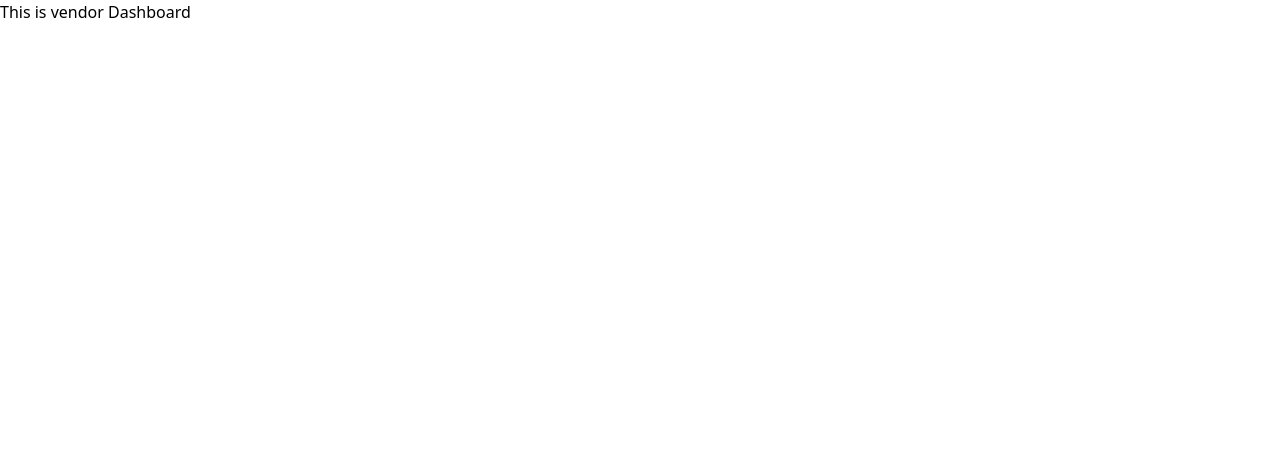
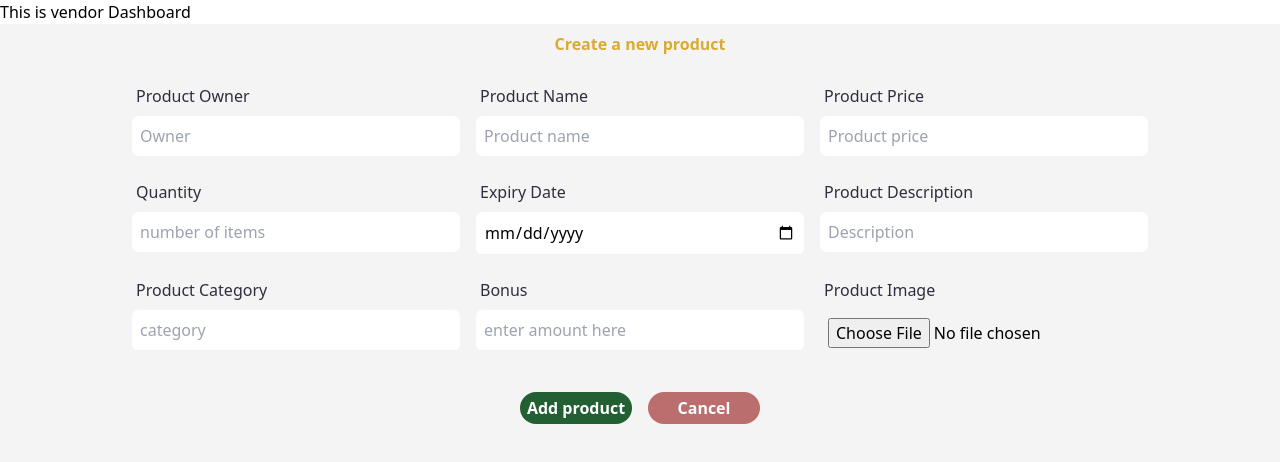
Before and after one commit to atlp-rwanda/ecommerce-app-champions-fe, a React (Vite) app: page /vendors in a window 1280 px wide. Shown: the top 462 px of the page. Built offline with nearby package versions, Linux system fonts and the light colour scheme; no server answers.

Commit message:
feat(AddNewProduct):A seller should be able to create items -create from to add product -design ui -implement reduxtoolkit [Finishes #75]

```diff
--- a/package.json
+++ b/package.json
@@ -32,15 +32,15 @@
 		"jsdom": "^21.1.1",
 		"react": "^18.2.0",
 		"react-dom": "^18.2.0",
+		"react-hook-form": "^7.43.9",
 		"react-icons": "^4.8.0",
-		"react-hook-form": "^7.43.9",
 		"react-otp-input": "^3.0.2",
 		"react-redux": "^8.0.5",
 		"react-router-dom": "^6.10.0",
 		"react-toastify": "^9.1.2",
 		"redux-logger": "^3.0.6",
-		"yup": "^1.1.1",
-		"sweetalert2": "^11.7.3"
+		"sweetalert2": "^11.7.3",
+		"yup": "^1.1.1"
 	},
 	"devDependencies": {
 		"@storybook/addon-essentials": "^7.0.5",
--- a/src/App.jsx
+++ b/src/App.jsx
@@ -8,7 +8,6 @@ import ResetPassword from './pages/ResetPassword';
 import TwoFactorAuth from './pages/Two-factor-auth';
 import AdminDashboard from './pages/adminDashboard';
 import VendorDashboard from './pages/vendorDashboard';
-import CreateProduct from './pages/Createproduct';
 
 function App() {
 	return (
@@ -23,7 +22,6 @@ function App() {
 				<Route path="/auth" element={<TwoFactorAuth />} />
 				<Route path="/admin" element={<AdminDashboard />} />
 				<Route path="/vendors" element={<VendorDashboard />} />
-				<Route path="/AddProduct" element={<CreateProduct />} />
 			</Routes>
 		</BrowserRouter>
 	);
--- a/src/api/productApi.js
+++ b/src/api/productApi.js
@@ -11,7 +11,7 @@ export const createproduct = (productData) => {
 		axios
 			.post(`${url}/api/product/create`, productData, {
 				headers: {
-					Token: `Bearer ${token}`,
+					token: `Bearer ${token}`,
 				},
 			})
 			.then((response) => resolve(response.data))
--- a/src/components/Button/Button.jsx
+++ b/src/components/Button/Button.jsx
@@ -8,4 +8,16 @@ const Button = ({ label, className, loading }) => {
 	);
 };
 
+export const DangerButton = ({ label, className, loading, onClick }) => {
+	return (
+		<button
+			type="button"
+			onClick={onClick}
+			className={className}
+			disabled={loading && loading}
+		>
+			{loading ? <LoadingSpinner /> : label}
+		</button>
+	);
+};
 export default Button;
--- a/src/constants/formFields.js
+++ b/src/constants/formFields.js
@@ -102,7 +102,7 @@ export const createProductField = [
 		labelFor: 'Product Owner',
 		labelText: 'Product Owner',
 		placeholder: 'Owner',
-		id: 'owner',
+		id: 'productOwner',
 		name: 'owner',
 		type: 'text',
 		isRequired: true,
@@ -112,8 +112,8 @@ export const createProductField = [
 		labelFor: 'Product Name',
 		labelText: 'Product Name',
 		placeholder: 'Product name',
-		id: 'product',
-		name: 'product',
+		id: 'productName',
+		name: 'productName',
 		type: 'text',
 		isRequired: true,
 		autoComplete: 'true',
@@ -122,7 +122,7 @@ export const createProductField = [
 		labelFor: 'Product Price',
 		labelText: 'Product Price',
 		placeholder: 'Product price',
-		id: 'price',
+		id: 'productPrice',
 		name: 'price',
 		type: 'number',
 		isRequired: true,
@@ -134,7 +134,7 @@ export const createProductField = [
 		placeholder: 'number of items',
 		id: 'quantity',
 		name: 'quantity',
-		type: 'text',
+		type: 'number',
 		isRequired: true,
 		autoComplete: 'true',
 	},
@@ -142,28 +142,17 @@ export const createProductField = [
 		labelFor: 'Expiry Date',
 		labelText: 'Expiry Date',
 		placeholder: 'select date',
-		id: 'date',
+		id: 'expiredDate',
 		name: 'date',
 		type: 'date',
 		isRequired: true,
 		autoComplete: 'true',
 	},
 	{
-		labelFor: 'Product Images',
-		labelText: 'Product Images',
-		placeholder: 'Add image',
-		id: 'image',
-		name: 'image',
-		type: 'file',
-		isRequired: true,
-		autoComplete: 'true',
-		multiple: true,
-	},
-	{
 		labelFor: 'Product Description',
 		labelText: 'Product Description',
 		placeholder: 'Description',
-		id: 'description',
+		id: 'productDescription',
 		name: 'description',
 		type: 'text',
 		isRequired: true,
--- a/src/constants/navLinks.js
+++ b/src/constants/navLinks.js
@@ -23,8 +23,4 @@ export const navLinks = [
 		name: 'Reset Password',
 		path: '/ResetPassword',
 	},
-	{
-		name: 'Add Product',
-		path: '/AddProduct',
-	},
 ];
--- a/src/pages/Createproduct.jsx
+++ b/src/pages/Createproduct.jsx
@@ -1,8 +1,10 @@
-import { useState, useEffect } from 'react';
+/* eslint-disable no-return-assign */
+import { useState } from 'react';
 import { useDispatch, useSelector } from 'react-redux';
+import { ToastContainer } from 'react-toastify';
 import { createProductField } from '../constants/formFields';
 import InputProduct from '../components/Auth/InputProduct';
-import Button from '../components/Button/Button';
+import Button, { DangerButton } from '../components/Button/Button';
 
 import { createnewProduct } from '../redux/actions/createproduct.actions';
 
@@ -11,26 +13,40 @@ createProductField.forEach((field) => (fieldState[field.id] = ''));
 
 const CreateProduct = () => {
 	const dispatch = useDispatch();
-	const { product, loading } = useSelector((state) => state.createproduct);
+	const { loading } = useSelector((state) => state.createproduct);
 	const [createState, setCreateState] = useState(fieldState);
+	const [imageFiles, setImageFiles] = useState([]);
 
-	const handleChange = (e) =>
-		setCreateState({ ...createState, [e.target.id]: e.target.value });
-
-	const handlecreate = (e) => {
-		e.preventDefault();
-		dispatch(createnewProduct(createState));
+	const handleChange = (e) => {
+		if (e.target.type === 'file') {
+			setImageFiles([...imageFiles, ...e.target.files]);
+		} else {
+			setCreateState({ ...createState, [e.target.id]: e.target.value });
+		}
 	};
 
-	if (product) {
-		console.log(product);
-	}
+	const handleCreate = (e) => {
+		e.preventDefault();
+
+		const formData = new FormData();
+		Object.keys(createState).forEach((key) =>
+			formData.append(key, createState[key])
+		);
+		imageFiles.forEach((file) => formData.append('productImage', file));
+
+		dispatch(createnewProduct(formData));
+	};
+
+	const handleCancel = () => {
+		setCreateState(fieldState);
+		setImageFiles([]);
+	};
 	return (
 		<div className=" bg-brightGray flex flex-col justify-center items-center pl-20 pr-20 ">
 			<h3 className="text-left font-extrabold text-2xl font-bold text-yellow my-2">
 				Create a new product
 			</h3>
-			<form className="w-80% bg-E5EAF9 my-5" onSubmit={handlecreate}>
+			<form className="w-80% bg-E5EAF9 my-5" onSubmit={handleCreate}>
 				<div className="grid grid-cols-3  gap-4 content-center ">
 					{createProductField.map((field) => (
 						<InputProduct
@@ -49,17 +65,35 @@ const CreateProduct = () => {
 							className="appearance-none py-2 px-2 my-2 rounded-md w-12/12"
 						/>
 					))}
+					<div className="flex flex-col">
+						<label
+							htmlFor="productImage"
+							className="px-1 text-grayish_blue text-sm"
+						>
+							Product Image
+						</label>
+						<input
+							type="file"
+							id="productImage"
+							name="productImage"
+							onChange={handleChange}
+							className="appearance-none py-2 px-2 my-2 rounded-md w-12/12"
+						/>
+					</div>
 				</div>
 				<div className="flex  space-x-4 my-5  justify-center items-center">
 					<Button
-						label="Cancel"
-						className="flex items-center justify-center p-1 rounded-2xl bg-lightRed text-white font-bold my-2 w-28"
-					/>
-					<Button
+						loading={loading}
 						label="Add product"
 						className="flex items-center justify-center p-1 rounded-2xl bg-primaryGreen text-white font-bold my-2 w-28"
 					/>
+					<DangerButton
+						label="Cancel"
+						className="flex items-center justify-center p-1 rounded-2xl bg-lightRed text-white font-bold my-2 w-28"
+						onClick={handleCancel}
+					/>
 				</div>
+				<ToastContainer />
 			</form>
 		</div>
 	);
--- a/src/pages/vendorDashboard.jsx
+++ b/src/pages/vendorDashboard.jsx
@@ -1,5 +1,12 @@
+import CreateProduct from './Createproduct';
+
 const vendorDashboard = () => {
-	return <div className="justify-center">This is vendor Dashboard</div>;
+	return (
+		<div className="justify-center">
+			This is vendor Dashboard
+			<CreateProduct />
+		</div>
+	);
 };
 
 export default vendorDashboard;
--- a/src/redux/actions/createproduct.actions.js
+++ b/src/redux/actions/createproduct.actions.js
@@ -1,3 +1,5 @@
+import { toast } from 'react-toastify';
+
 import {
 	createPending,
 	createSuccess,
@@ -11,12 +13,16 @@ export const createnewProduct = (Data) => async (dispatch) => {
 		dispatch(createPending());
 		const res = await createproduct(Data);
 		dispatch(createSuccess(res));
+		toast.success('Product created! check to make it available ', {
+			position: toast.POSITION.TOP_RIGHT,
+		});
 		return res;
 	} catch (error) {
 		if (error) {
+			toast.error(`${error.message}`, { position: toast.POSITION.TOP_RIGHT });
 			return dispatch(createFail(error.message));
 		}
-
+		toast.error(`${error.Error}`, { position: toast.POSITION.TOP_RIGHT });
 		return dispatch(createFail(error.Error));
 	}
 };
--- a/src/redux/reducers/product/createProductSlice.js
+++ b/src/redux/reducers/product/createProductSlice.js
@@ -3,8 +3,8 @@ import { createSlice } from '@reduxjs/toolkit';
 
 const initialState = {
 	loading: false,
-	error: '',
-	product: '',
+	error: null,
+	product: null,
 };
 
 const createProductSlice = createSlice({
@@ -17,11 +17,11 @@ const createProductSlice = createSlice({
 		createSuccess: (state, action) => {
 			state.loading = false;
 			state.product = action.payload;
-			state.error = '';
+			state.error = null;
 		},
 		createFail: (state, action) => {
 			state.loading = false;
-			state.product = '';
+			state.product = null;
 			state.error = action.payload;
 		},
 	},
```
